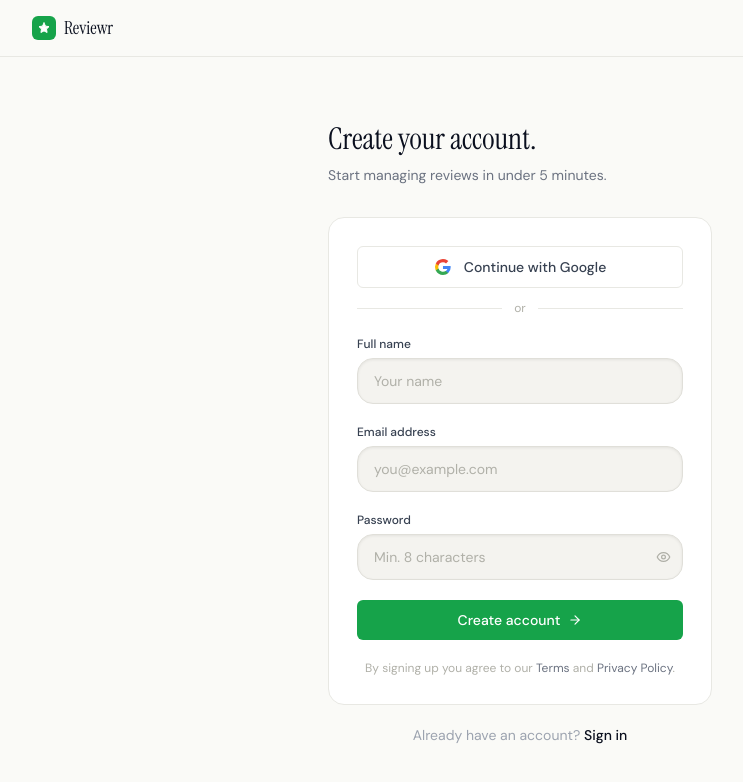
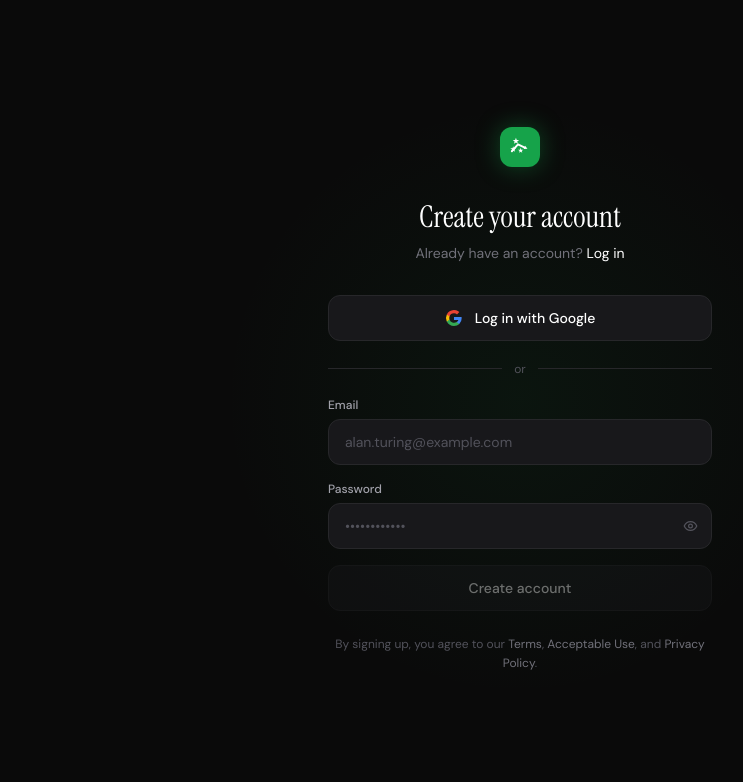
Before and after one commit to zmaj1234/reviewr, a Next.js app: page /signup in a window 1280 px wide. Shown: the top 782 px of the page, without its empty margins (120-863 px from the left). Built offline with nearby package versions, Linux system fonts and the light colour scheme.

Commit message:
redesign: auth pages to match Resend-style dark layout

```diff
--- a/app/(auth)/login/page.tsx
+++ b/app/(auth)/login/page.tsx
@@ -3,17 +3,18 @@
 import { useState } from 'react'
 import Link from 'next/link'
 import { useRouter } from 'next/navigation'
-import { Star, Eye, EyeOff, ArrowRight } from 'lucide-react'
+import { Eye, EyeOff } from 'lucide-react'
 import { createClient } from '@/lib/supabase/client'
 import { Spinner } from '@/components/ui/spinner'
 import { useToast } from '@/components/ui/toast'
-import { OAuthButtons } from '@/components/auth/oauth-buttons'
+import { LogoMark } from '@/components/logo'
 
 export default function LoginPage() {
-  const [email, setEmail] = useState('')
+  const [email, setEmail]       = useState('')
   const [password, setPassword] = useState('')
-  const [showPw, setShowPw] = useState(false)
-  const [loading, setLoading] = useState(false)
+  const [showPw, setShowPw]     = useState(false)
+  const [loading, setLoading]   = useState(false)
+  const [loadingGoogle, setLoadingGoogle] = useState(false)
   const router = useRouter()
   const { toast } = useToast()
 
@@ -23,11 +24,7 @@ export default function LoginPage() {
     try {
       const supabase = createClient()
       const { error } = await supabase.auth.signInWithPassword({ email, password })
-      if (error) {
-        toast(error.message, 'error')
-        setLoading(false)
-        return
-      }
+      if (error) { toast(error.message, 'error'); setLoading(false); return }
       router.push('/dashboard')
       router.refresh()
     } catch {
@@ -36,36 +33,76 @@ export default function LoginPage() {
     }
   }
 
+  async function signInWithGoogle() {
+    setLoadingGoogle(true)
+    const supabase = createClient()
+    await supabase.auth.signInWithOAuth({
+      provider: 'google',
+      options: { redirectTo: `${window.location.origin}/auth/callback` },
+    })
+    setLoadingGoogle(false)
+  }
+
   return (
-    <div className="min-h-screen bg-[#fafaf7] flex flex-col">
-      {/* Top bar */}
-      <header className="border-b border-[#e8e8e3]">
-        <div className="max-w-5xl mx-auto px-6 h-14 flex items-center">
-          <Link href="/" className="flex items-center gap-2">
-            <div className="w-6 h-6 rounded-md bg-[#16a34a] flex items-center justify-center">
-              <Star size={12} fill="white" className="text-white" />
+    <div className="min-h-screen bg-[#0a0a0a] flex flex-col items-center justify-center px-4 relative overflow-hidden">
+      {/* Subtle green glow */}
+      <div className="absolute top-1/2 left-1/2 -translate-x-1/2 -translate-y-1/2 w-[600px] h-[600px] rounded-full pointer-events-none"
+        style={{ background: 'radial-gradient(circle, rgba(22,163,74,0.07) 0%, transparent 70%)' }} />
+
+      <div className="relative z-10 w-full max-w-sm">
+        {/* Logo */}
+        <div className="flex justify-center mb-8">
+          <Link href="/" className="flex flex-col items-center gap-3">
+            <div className="w-10 h-10 rounded-xl bg-[#16a34a] flex items-center justify-center shadow-[0_0_24px_rgba(22,163,74,0.4)]">
+              <LogoMark size={22} className="text-white" />
             </div>
-            <span className="font-serif text-lg text-[#0a0f1e]">Reviewr</span>
           </Link>
         </div>
-      </header>
+
+        {/* Heading */}
+        <div className="text-center mb-8">
+          <h1 className="font-serif text-3xl text-white mb-2">Welcome back</h1>
+          <p className="text-sm text-[#71717a]">
+            Don&apos;t have an account?{' '}
+            <Link href="/signup" className="text-white hover:text-[#16a34a] transition-colors">
+              Sign up
+            </Link>
+          </p>
+        </div>
+
+        {/* Google button */}
+        <button
+          type="button"
+          onClick={signInWithGoogle}
+          disabled={loadingGoogle || loading}
+          className="w-full flex items-center justify-center gap-3 bg-[#18181b] border border-[#27272a] hover:border-[#3f3f46] hover:bg-[#1c1c1f] text-sm font-medium text-white py-3 rounded-xl transition-all disabled:opacity-50 disabled:cursor-not-allowed mb-5"
+        >
+          {loadingGoogle ? <Spinner size={15} className="text-white" /> : (
+            <svg width="18" height="18" viewBox="0 0 18 18" aria-hidden>
+              <path fill="#4285F4" d="M16.51 8H8.98v3h4.3c-.18 1-.74 1.48-1.6 2.04v2.01h2.6a7.8 7.8 0 0 0 2.38-5.88c0-.57-.05-.66-.15-1.18z"/>
+              <path fill="#34A853" d="M8.98 17c2.16 0 3.97-.72 5.3-1.94l-2.6-2a4.8 4.8 0 0 1-7.18-2.54H1.83v2.07A8 8 0 0 0 8.98 17z"/>
+              <path fill="#FBBC05" d="M4.5 10.52a4.8 4.8 0 0 1 0-3.04V5.41H1.83a8 8 0 0 0 0 7.18l2.67-2.07z"/>
+              <path fill="#EA4335" d="M8.98 4.18c1.17 0 2.23.4 3.06 1.2l2.3-2.3A8 8 0 0 0 1.83 5.4L4.5 7.49a4.77 4.77 0 0 1 4.48-3.3z"/>
+            </svg>
+          )}
+          Log in with Google
+        </button>
+
+        {/* Divider */}
+        <div className="flex items-center gap-3 mb-5">
+          <div className="flex-1 h-px bg-[#27272a]" />
+          <span className="text-xs text-[#52525b]">or</span>
+          <div className="flex-1 h-px bg-[#27272a]" />
+        </div>
 
         {/* Form */}
-      <div className="flex-1 flex items-center justify-center px-4 py-16">
-        <div className="w-full max-w-sm">
-          <div className="mb-8">
-            <h1 className="font-serif text-3xl text-[#0a0f1e] mb-2">Welcome back.</h1>
-            <p className="text-sm text-[#6b7280]">Sign in to your Reviewr account.</p>
-          </div>
-
-          <form onSubmit={handleSubmit} className="bg-white border border-[#e8e8e3] rounded-lg p-7 space-y-5">
-            <OAuthButtons />
+        <form onSubmit={handleSubmit} className="space-y-4">
           <div>
-              <label className="block text-xs font-medium text-[#374151] mb-1.5">Email address</label>
+            <label className="block text-xs font-medium text-[#a1a1aa] mb-1.5">Email</label>
             <input
               type="email"
-                className="w-full bg-[#f4f3ef] border border-[#e0dfd9] rounded-2xl text-sm text-[#0a0f1e] px-4 py-3 outline-none focus:border-[#16a34a] focus:bg-white focus:ring-4 focus:ring-[#16a34a]/10 transition-all placeholder:text-[#b0b0a8] shadow-[inset_0_1px_3px_rgba(0,0,0,0.07)] hover:border-[#c8c7c1]"
-                placeholder="you@example.com"
+              className="w-full bg-[#18181b] border border-[#27272a] rounded-xl text-sm text-white px-4 py-3 outline-none focus:border-[#16a34a] focus:ring-2 focus:ring-[#16a34a]/20 transition-all placeholder:text-[#52525b] hover:border-[#3f3f46]"
+              placeholder="alan.turing@example.com"
               value={email}
               onChange={e => setEmail(e.target.value)}
               required
@@ -75,16 +112,14 @@ export default function LoginPage() {
 
           <div>
             <div className="flex items-center justify-between mb-1.5">
-                <label className="block text-xs font-medium text-[#374151]">Password</label>
-                <a href="#" className="text-xs text-[#9ca3af] hover:text-[#6b7280] transition-colors">
-                  Forgot password?
-                </a>
+              <label className="block text-xs font-medium text-[#a1a1aa]">Password</label>
+              <a href="#" className="text-xs text-[#52525b] hover:text-[#a1a1aa] transition-colors">Forgot password?</a>
             </div>
             <div className="relative">
               <input
                 type={showPw ? 'text' : 'password'}
-                  className="w-full bg-[#f4f3ef] border border-[#e0dfd9] rounded-2xl text-sm text-[#0a0f1e] px-4 py-3 pr-11 outline-none focus:border-[#16a34a] focus:bg-white focus:ring-4 focus:ring-[#16a34a]/10 transition-all placeholder:text-[#b0b0a8] shadow-[inset_0_1px_3px_rgba(0,0,0,0.07)] hover:border-[#c8c7c1]"
-                  placeholder="••••••••"
+                className="w-full bg-[#18181b] border border-[#27272a] rounded-xl text-sm text-white px-4 py-3 pr-11 outline-none focus:border-[#16a34a] focus:ring-2 focus:ring-[#16a34a]/20 transition-all placeholder:text-[#52525b] hover:border-[#3f3f46]"
+                placeholder="••••••••••••"
                 value={password}
                 onChange={e => setPassword(e.target.value)}
                 required
@@ -93,7 +128,7 @@ export default function LoginPage() {
               <button
                 type="button"
                 onClick={() => setShowPw(!showPw)}
-                  className="absolute right-3 top-1/2 -translate-y-1/2 text-[#b0b0a8] hover:text-[#6b7280] transition-colors"
+                className="absolute right-3.5 top-1/2 -translate-y-1/2 text-[#52525b] hover:text-[#a1a1aa] transition-colors"
               >
                 {showPw ? <EyeOff size={15} /> : <Eye size={15} />}
               </button>
@@ -102,20 +137,12 @@ export default function LoginPage() {
 
           <button
             type="submit"
-              disabled={loading}
-              className="w-full flex items-center justify-center gap-2 bg-[#16a34a] text-white text-sm font-medium py-2.5 rounded-md hover:bg-[#15803d] transition-colors disabled:opacity-50 disabled:cursor-not-allowed"
+            disabled={loading || loadingGoogle || !email || !password}
+            className="w-full bg-[#18181b] border border-[#27272a] text-sm font-medium text-white py-3 rounded-xl hover:bg-[#1c1c1f] hover:border-[#3f3f46] transition-all disabled:opacity-40 disabled:cursor-not-allowed mt-1"
           >
-              {loading ? <Spinner size={15} className="text-white" /> : <>Sign in <ArrowRight size={14} /></>}
+            {loading ? <Spinner size={15} className="text-white mx-auto" /> : 'Sign in'}
           </button>
         </form>
-
-          <p className="text-center text-sm text-[#9ca3af] mt-5">
-            Don&apos;t have an account?{' '}
-            <Link href="/signup" className="text-[#0a0f1e] font-medium hover:text-[#16a34a] transition-colors">
-              Start free
-            </Link>
-          </p>
-        </div>
       </div>
     </div>
   )
--- a/app/(auth)/signup/page.tsx
+++ b/app/(auth)/signup/page.tsx
@@ -3,43 +3,33 @@
 import { useState } from 'react'
 import Link from 'next/link'
 import { useRouter } from 'next/navigation'
-import { Star, Eye, EyeOff, ArrowRight } from 'lucide-react'
+import { Eye, EyeOff } from 'lucide-react'
 import { createClient } from '@/lib/supabase/client'
 import { Spinner } from '@/components/ui/spinner'
 import { useToast } from '@/components/ui/toast'
-import { OAuthButtons } from '@/components/auth/oauth-buttons'
+import { LogoMark } from '@/components/logo'
 
 export default function SignupPage() {
-  const [name, setName] = useState('')
-  const [email, setEmail] = useState('')
+  const [email, setEmail]       = useState('')
   const [password, setPassword] = useState('')
-  const [showPw, setShowPw] = useState(false)
-  const [loading, setLoading] = useState(false)
+  const [showPw, setShowPw]     = useState(false)
+  const [loading, setLoading]   = useState(false)
+  const [loadingGoogle, setLoadingGoogle] = useState(false)
   const router = useRouter()
   const { toast } = useToast()
 
   async function handleSubmit(e: React.FormEvent) {
     e.preventDefault()
-    if (password.length < 8) {
-      toast('Password must be at least 8 characters', 'error')
-      return
-    }
+    if (password.length < 8) { toast('Password must be at least 8 characters', 'error'); return }
     setLoading(true)
     try {
       const supabase = createClient()
       const { error } = await supabase.auth.signUp({
         email,
         password,
-        options: {
-          data: { full_name: name },
-          emailRedirectTo: `${window.location.origin}/auth/callback`,
-        },
+        options: { emailRedirectTo: `${window.location.origin}/auth/callback` },
       })
-      if (error) {
-        toast(error.message, 'error')
-        setLoading(false)
-        return
-      }
+      if (error) { toast(error.message, 'error'); setLoading(false); return }
       router.push('/connect')
       router.refresh()
     } catch {
@@ -48,49 +38,76 @@ export default function SignupPage() {
     }
   }
 
+  async function signInWithGoogle() {
+    setLoadingGoogle(true)
+    const supabase = createClient()
+    await supabase.auth.signInWithOAuth({
+      provider: 'google',
+      options: { redirectTo: `${window.location.origin}/auth/callback` },
+    })
+    setLoadingGoogle(false)
+  }
+
   return (
-    <div className="min-h-screen bg-[#fafaf7] flex flex-col">
-      {/* Top bar */}
-      <header className="border-b border-[#e8e8e3]">
-        <div className="max-w-5xl mx-auto px-6 h-14 flex items-center">
-          <Link href="/" className="flex items-center gap-2">
-            <div className="w-6 h-6 rounded-md bg-[#16a34a] flex items-center justify-center">
-              <Star size={12} fill="white" className="text-white" />
+    <div className="min-h-screen bg-[#0a0a0a] flex flex-col items-center justify-center px-4 relative overflow-hidden">
+      {/* Subtle green glow */}
+      <div className="absolute top-1/2 left-1/2 -translate-x-1/2 -translate-y-1/2 w-[600px] h-[600px] rounded-full pointer-events-none"
+        style={{ background: 'radial-gradient(circle, rgba(22,163,74,0.07) 0%, transparent 70%)' }} />
+
+      <div className="relative z-10 w-full max-w-sm">
+        {/* Logo */}
+        <div className="flex justify-center mb-8">
+          <Link href="/" className="flex flex-col items-center gap-3">
+            <div className="w-10 h-10 rounded-xl bg-[#16a34a] flex items-center justify-center shadow-[0_0_24px_rgba(22,163,74,0.4)]">
+              <LogoMark size={22} className="text-white" />
             </div>
-            <span className="font-serif text-lg text-[#0a0f1e]">Reviewr</span>
           </Link>
         </div>
-      </header>
+
+        {/* Heading */}
+        <div className="text-center mb-8">
+          <h1 className="font-serif text-3xl text-white mb-2">Create your account</h1>
+          <p className="text-sm text-[#71717a]">
+            Already have an account?{' '}
+            <Link href="/login" className="text-white hover:text-[#16a34a] transition-colors">
+              Log in
+            </Link>
+          </p>
+        </div>
+
+        {/* Google button */}
+        <button
+          type="button"
+          onClick={signInWithGoogle}
+          disabled={loadingGoogle || loading}
+          className="w-full flex items-center justify-center gap-3 bg-[#18181b] border border-[#27272a] hover:border-[#3f3f46] hover:bg-[#1c1c1f] text-sm font-medium text-white py-3 rounded-xl transition-all disabled:opacity-50 disabled:cursor-not-allowed mb-5"
+        >
+          {loadingGoogle ? <Spinner size={15} className="text-white" /> : (
+            <svg width="18" height="18" viewBox="0 0 18 18" aria-hidden>
+              <path fill="#4285F4" d="M16.51 8H8.98v3h4.3c-.18 1-.74 1.48-1.6 2.04v2.01h2.6a7.8 7.8 0 0 0 2.38-5.88c0-.57-.05-.66-.15-1.18z"/>
+              <path fill="#34A853" d="M8.98 17c2.16 0 3.97-.72 5.3-1.94l-2.6-2a4.8 4.8 0 0 1-7.18-2.54H1.83v2.07A8 8 0 0 0 8.98 17z"/>
+              <path fill="#FBBC05" d="M4.5 10.52a4.8 4.8 0 0 1 0-3.04V5.41H1.83a8 8 0 0 0 0 7.18l2.67-2.07z"/>
+              <path fill="#EA4335" d="M8.98 4.18c1.17 0 2.23.4 3.06 1.2l2.3-2.3A8 8 0 0 0 1.83 5.4L4.5 7.49a4.77 4.77 0 0 1 4.48-3.3z"/>
+            </svg>
+          )}
+          Log in with Google
+        </button>
+
+        {/* Divider */}
+        <div className="flex items-center gap-3 mb-5">
+          <div className="flex-1 h-px bg-[#27272a]" />
+          <span className="text-xs text-[#52525b]">or</span>
+          <div className="flex-1 h-px bg-[#27272a]" />
+        </div>
 
         {/* Form */}
-      <div className="flex-1 flex items-center justify-center px-4 py-16">
-        <div className="w-full max-w-sm">
-          <div className="mb-8">
-            <h1 className="font-serif text-3xl text-[#0a0f1e] mb-2">Create your account.</h1>
-            <p className="text-sm text-[#6b7280]">Start managing reviews in under 5 minutes.</p>
-          </div>
-
-          <form onSubmit={handleSubmit} className="bg-white border border-[#e8e8e3] rounded-lg p-7 space-y-5">
-            <OAuthButtons />
+        <form onSubmit={handleSubmit} className="space-y-4">
           <div>
-              <label className="block text-xs font-medium text-[#374151] mb-1.5">Full name</label>
-              <input
-                type="text"
-                className="w-full bg-[#f4f3ef] border border-[#e0dfd9] rounded-2xl text-sm text-[#0a0f1e] px-4 py-3 outline-none focus:border-[#16a34a] focus:bg-white focus:ring-4 focus:ring-[#16a34a]/10 transition-all placeholder:text-[#b0b0a8] shadow-[inset_0_1px_3px_rgba(0,0,0,0.07)] hover:border-[#c8c7c1]"
-                placeholder="Your name"
-                value={name}
-                onChange={e => setName(e.target.value)}
-                required
-                autoComplete="name"
-              />
-            </div>
-
-            <div>
-              <label className="block text-xs font-medium text-[#374151] mb-1.5">Email address</label>
+            <label className="block text-xs font-medium text-[#a1a1aa] mb-1.5">Email</label>
             <input
               type="email"
-                className="w-full bg-[#f4f3ef] border border-[#e0dfd9] rounded-2xl text-sm text-[#0a0f1e] px-4 py-3 outline-none focus:border-[#16a34a] focus:bg-white focus:ring-4 focus:ring-[#16a34a]/10 transition-all placeholder:text-[#b0b0a8] shadow-[inset_0_1px_3px_rgba(0,0,0,0.07)] hover:border-[#c8c7c1]"
-                placeholder="you@example.com"
+              className="w-full bg-[#18181b] border border-[#27272a] rounded-xl text-sm text-white px-4 py-3 outline-none focus:border-[#16a34a] focus:ring-2 focus:ring-[#16a34a]/20 transition-all placeholder:text-[#52525b] hover:border-[#3f3f46]"
+              placeholder="alan.turing@example.com"
               value={email}
               onChange={e => setEmail(e.target.value)}
               required
@@ -99,12 +116,12 @@ export default function SignupPage() {
           </div>
 
           <div>
-              <label className="block text-xs font-medium text-[#374151] mb-1.5">Password</label>
+            <label className="block text-xs font-medium text-[#a1a1aa] mb-1.5">Password</label>
             <div className="relative">
               <input
                 type={showPw ? 'text' : 'password'}
-                  className="w-full bg-[#f4f3ef] border border-[#e0dfd9] rounded-2xl text-sm text-[#0a0f1e] px-4 py-3 pr-11 outline-none focus:border-[#16a34a] focus:bg-white focus:ring-4 focus:ring-[#16a34a]/10 transition-all placeholder:text-[#b0b0a8] shadow-[inset_0_1px_3px_rgba(0,0,0,0.07)] hover:border-[#c8c7c1]"
-                  placeholder="Min. 8 characters"
+                className="w-full bg-[#18181b] border border-[#27272a] rounded-xl text-sm text-white px-4 py-3 pr-11 outline-none focus:border-[#16a34a] focus:ring-2 focus:ring-[#16a34a]/20 transition-all placeholder:text-[#52525b] hover:border-[#3f3f46]"
+                placeholder="••••••••••••"
                 value={password}
                 onChange={e => setPassword(e.target.value)}
                 required
@@ -113,7 +130,7 @@ export default function SignupPage() {
               <button
                 type="button"
                 onClick={() => setShowPw(!showPw)}
-                  className="absolute right-3 top-1/2 -translate-y-1/2 text-[#b0b0a8] hover:text-[#6b7280] transition-colors"
+                className="absolute right-3.5 top-1/2 -translate-y-1/2 text-[#52525b] hover:text-[#a1a1aa] transition-colors"
               >
                 {showPw ? <EyeOff size={15} /> : <Eye size={15} />}
               </button>
@@ -122,27 +139,20 @@ export default function SignupPage() {
 
           <button
             type="submit"
-              disabled={loading}
-              className="w-full flex items-center justify-center gap-2 bg-[#16a34a] text-white text-sm font-medium py-2.5 rounded-md hover:bg-[#15803d] transition-colors disabled:opacity-50 disabled:cursor-not-allowed"
+            disabled={loading || loadingGoogle || !email || !password}
+            className="w-full bg-[#18181b] border border-[#27272a] text-sm font-medium text-white py-3 rounded-xl hover:bg-[#1c1c1f] hover:border-[#3f3f46] transition-all disabled:opacity-40 disabled:cursor-not-allowed mt-1"
           >
-              {loading ? <Spinner size={15} className="text-white" /> : <>Create account <ArrowRight size={14} /></>}
+            {loading ? <Spinner size={15} className="text-white mx-auto" /> : 'Create account'}
           </button>
-
-            <p className="text-center text-xs text-[#b0b0a8]">
-              By signing up you agree to our{' '}
-              <a href="#" className="text-[#6b7280] hover:text-[#0a0f1e] transition-colors">Terms</a>
-              {' '}and{' '}
-              <a href="#" className="text-[#6b7280] hover:text-[#0a0f1e] transition-colors">Privacy Policy</a>.
-            </p>
         </form>
 
-          <p className="text-center text-sm text-[#9ca3af] mt-5">
-            Already have an account?{' '}
-            <Link href="/login" className="text-[#0a0f1e] font-medium hover:text-[#16a34a] transition-colors">
-              Sign in
-            </Link>
+        <p className="text-center text-xs text-[#52525b] mt-6 leading-relaxed">
+          By signing up, you agree to our{' '}
+          <a href="#" className="text-[#71717a] hover:text-white transition-colors">Terms</a>,{' '}
+          <a href="#" className="text-[#71717a] hover:text-white transition-colors">Acceptable Use</a>,{' '}
+          and{' '}
+          <a href="#" className="text-[#71717a] hover:text-white transition-colors">Privacy Policy</a>.
         </p>
-        </div>
       </div>
     </div>
   )
```
Lines whose indentation alone changed are shown as unchanged.
